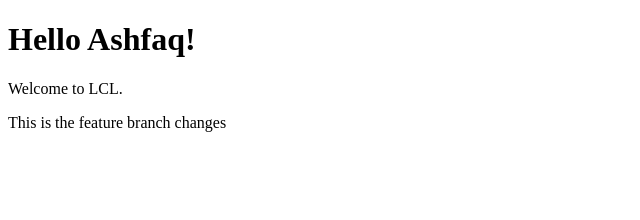
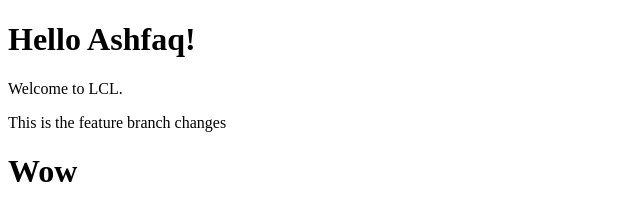
Before and after one commit to ashfaq1795/Practice-for-git, a plain HTML site: page index.html in a window 1280 px wide. Shown: the whole page, without its empty margins (0-640 px from the left). Drawn offline with Linux system fonts and the light colour scheme.

Commit message:
Update index.html

```diff
--- a/index.html
+++ b/index.html
@@ -8,5 +8,6 @@
 <h1>Hello Ashfaq!</h1>
 <p>Welcome to LCL.</p>
 <p>This is the feature branch changes</p>
+  <h1>Wow</h1>
 </body>
 </html>
```
